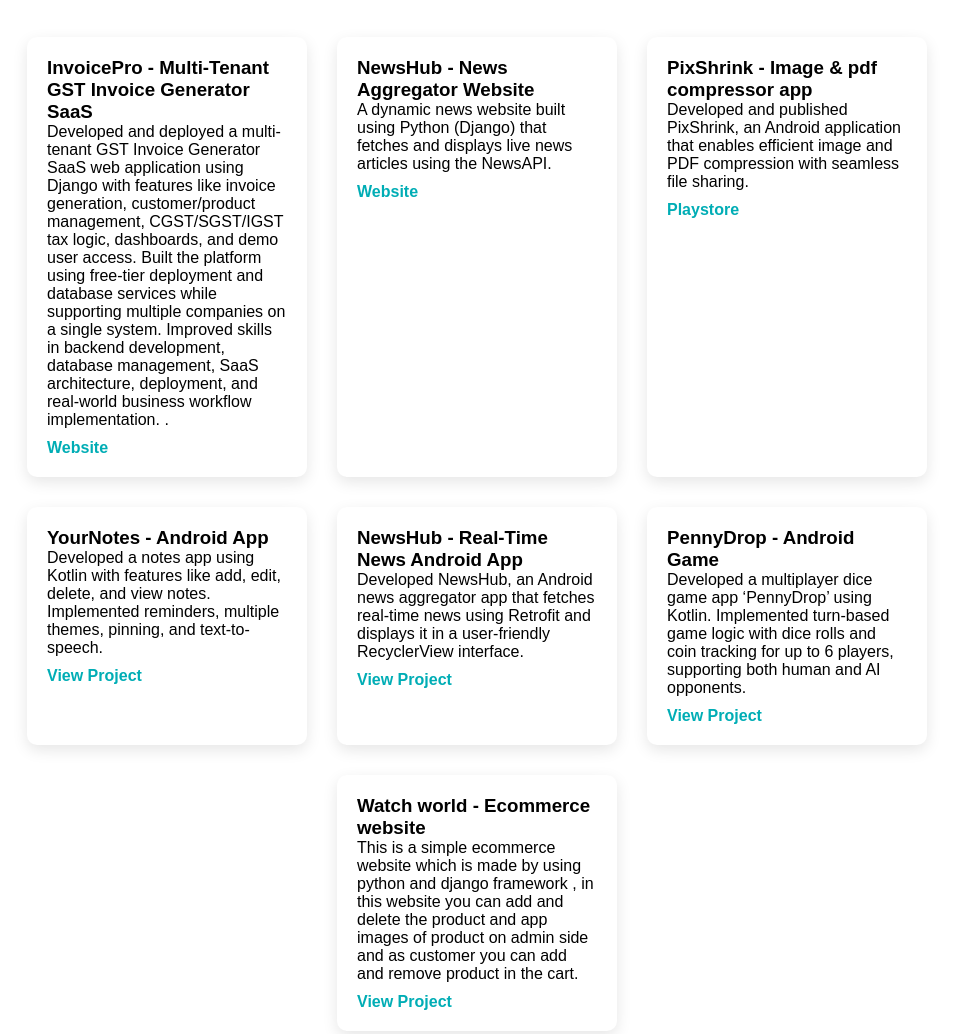
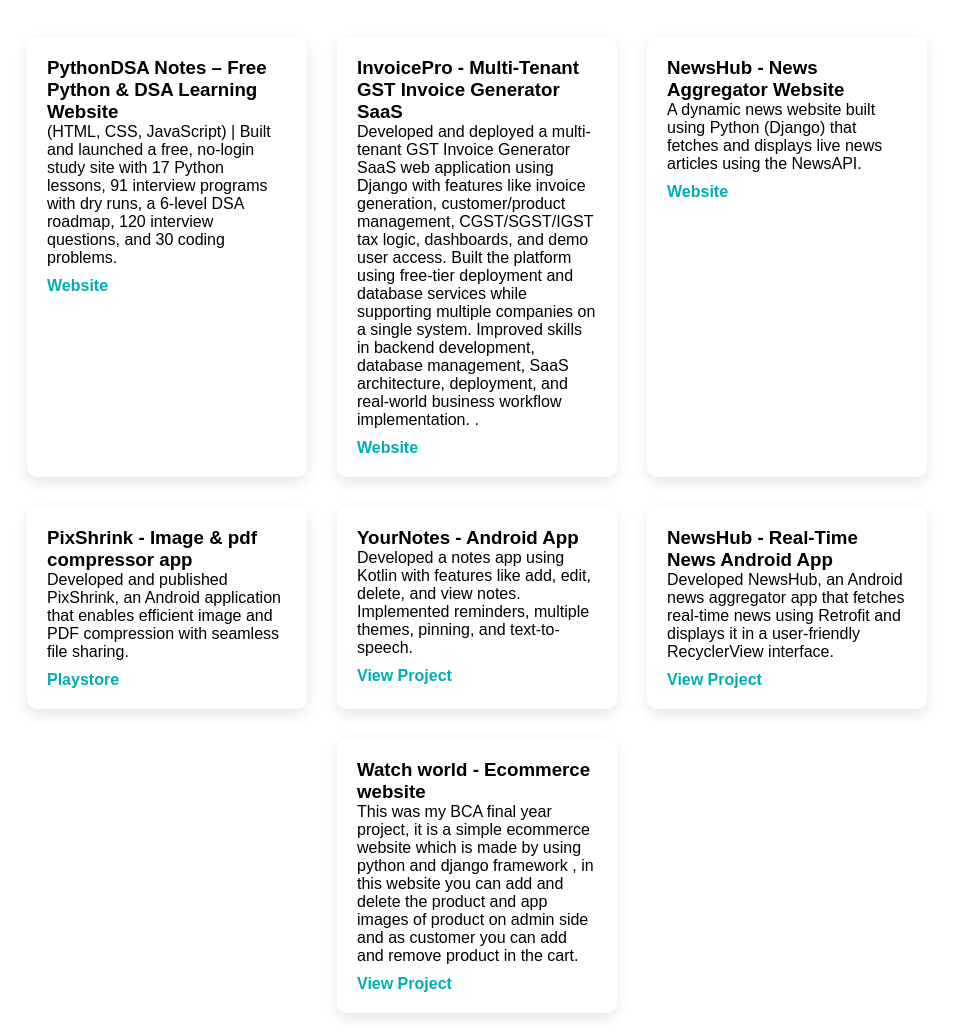
Before and after one commit to Daredevil2810/portfolio, a plain HTML site: page index.html in a window 1280 px wide. Shown: the part 3389-4423 px from the top of the page, without its empty margins (163-1116 px from the left). Drawn offline with nearby package versions, Linux system fonts and the light colour scheme.

Commit message:
added latest project and Resume

```diff
--- a/index.html
+++ b/index.html
@@ -292,6 +292,13 @@ high accuracy and attention to detail while contributing to ongoing projects.
     <div class="project-container">
 
         <div class="project-card">
+            <h3>PythonDSA Notes – Free Python & DSA Learning Website</h3>
+            <p>(HTML, CSS, JavaScript) | Built and launched a free, no-login study site with 17 Python lessons, 91 interview
+programs with dry runs, a 6-level DSA roadmap, 120 interview questions, and 30 coding problems.</p>
+            <a href="https://pythondsanotes.onrender.com/">Website</a>
+        </div>
+
+        <div class="project-card">
             <h3>InvoicePro - Multi-Tenant GST Invoice Generator SaaS</h3>
             <p>Developed and deployed a multi-tenant GST Invoice Generator SaaS web application using Django with features like invoice generation, customer/product management, CGST/SGST/IGST tax logic, dashboards, and demo user access. Built the platform using free-tier deployment and database services while supporting multiple companies on a single system. Improved skills in backend development, database management, SaaS architecture, deployment, and real-world business workflow implementation.
 .</p>
@@ -327,16 +334,8 @@ and displays it in a user-friendly RecyclerView interface.</p>
         </div>
 
         <div class="project-card">
-            <h3>PennyDrop - Android Game</h3>
-            <p>Developed a multiplayer dice game app ‘PennyDrop’ using Kotlin. Implemented turn-based game
-logic with dice rolls and coin tracking for up to 6 players, supporting both human and AI
-opponents. </p>
-            <a href="https://github.com/Daredevil2810/PennyDrop---Game-App">View Project</a>
-        </div>
-
-        <div class="project-card">
             <h3>Watch world - Ecommerce website</h3>
-            <p>This is a simple ecommerce website which is made by using python and django framework , in this
+            <p>This was my BCA final year project, it is a simple ecommerce website which is made by using python and django framework , in this
 website you can add and delete the product and app images of product on admin side and as
 customer you can add and remove product in the cart.</p>
             <a href="https://github.com/Daredevil2810/WatchShop---Ecommerce-website-.git">View Project</a>
```
Also changed, not shown: 1 other file.
